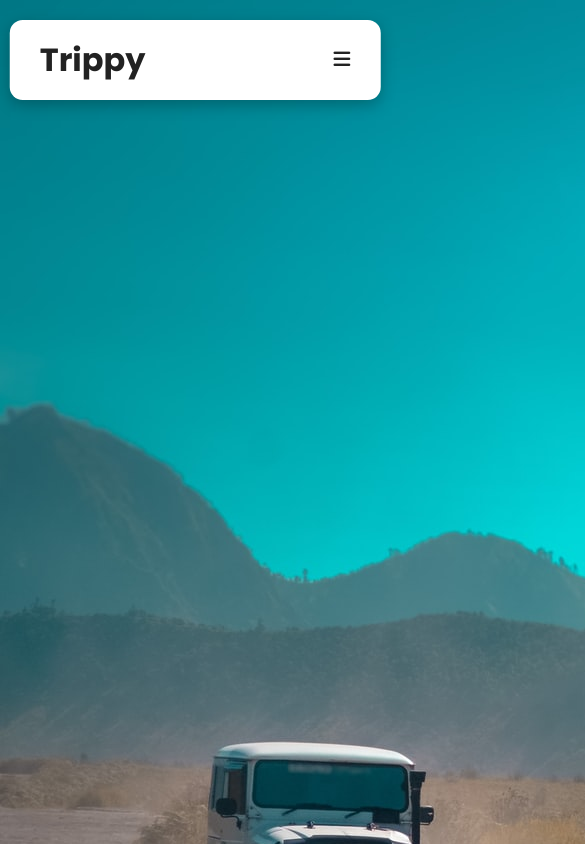
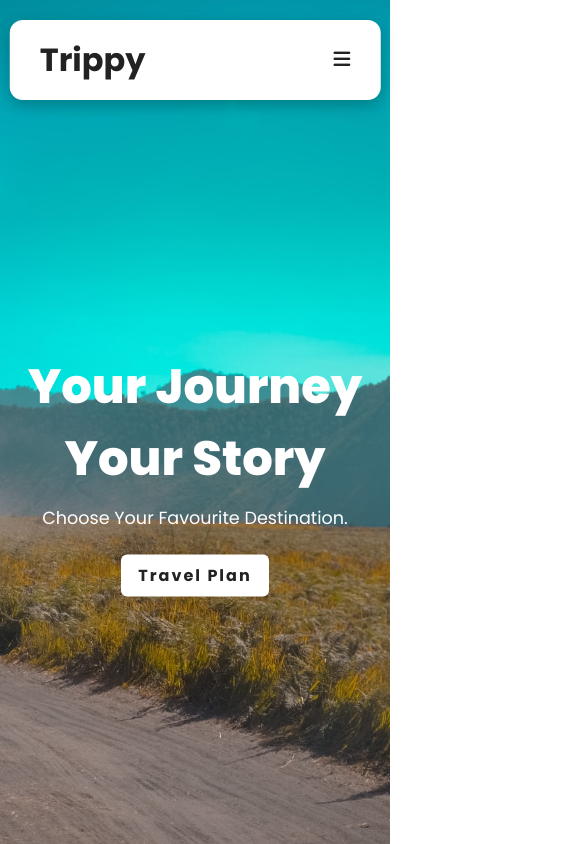
Before and after one commit to Mithra-py/react-workshop, a React (Create React App) app in the folder tour-travel-project/: page / in a window 390 px wide. Shown: the top 844 px of the page, 585 px wide, since content can reach past the window. Built offline with nearby package versions, Linux system fonts and the light colour scheme.

Commit message:
hero styles

```diff
--- a/tour-travel-project/src/components/HeroStyles.css
+++ b/tour-travel-project/src/components/HeroStyles.css
@@ -0,0 +1,61 @@
+.hero {
+    width: 100%;
+    height: 100vh;
+    position: relative;
+}
+
+img {
+    width: 100%;
+    height: 100%;
+    object-fit: cover;
+}
+
+.hero-text {
+    position: absolute;
+    top: 55%;
+    left: 50%;
+    transform: translate(-50%, -50%);
+    width: 100%;
+}
+
+.hero-text h1 {
+    font-size: 3rem;
+    font-weight: 800;
+    background: white;
+    -webkit-background-clip: text;
+    -webkit-text-fill-color: transparent;
+}
+
+.hero-text p {
+    font-size: 1.3rem;
+    color: white;
+    padding: 0.5rem 0 2rem 0;
+}
+
+.hero-text .show {
+    text-decoration: none;
+    background-color: white;
+    padding: 1rem 2rem;
+    border-radius: 6px;
+    font-size: 1.1rem;
+    font-weight: bold;
+    letter-spacing: 2px;
+    color: #222;
+}
+
+@media screen and (max-width: 555px) {
+    .hero-text h1 {
+        padding: 10px 20px;
+    }
+
+    .hero-text p {
+        font-size: 1.1rem;
+        padding: 0 0 2rem 0;
+    }
+
+    .hero-text .show {
+        padding: 0.6rem 1.1rem;
+        border-radius: 6px;
+        font-size: 1rem;
+    }
+}
```
